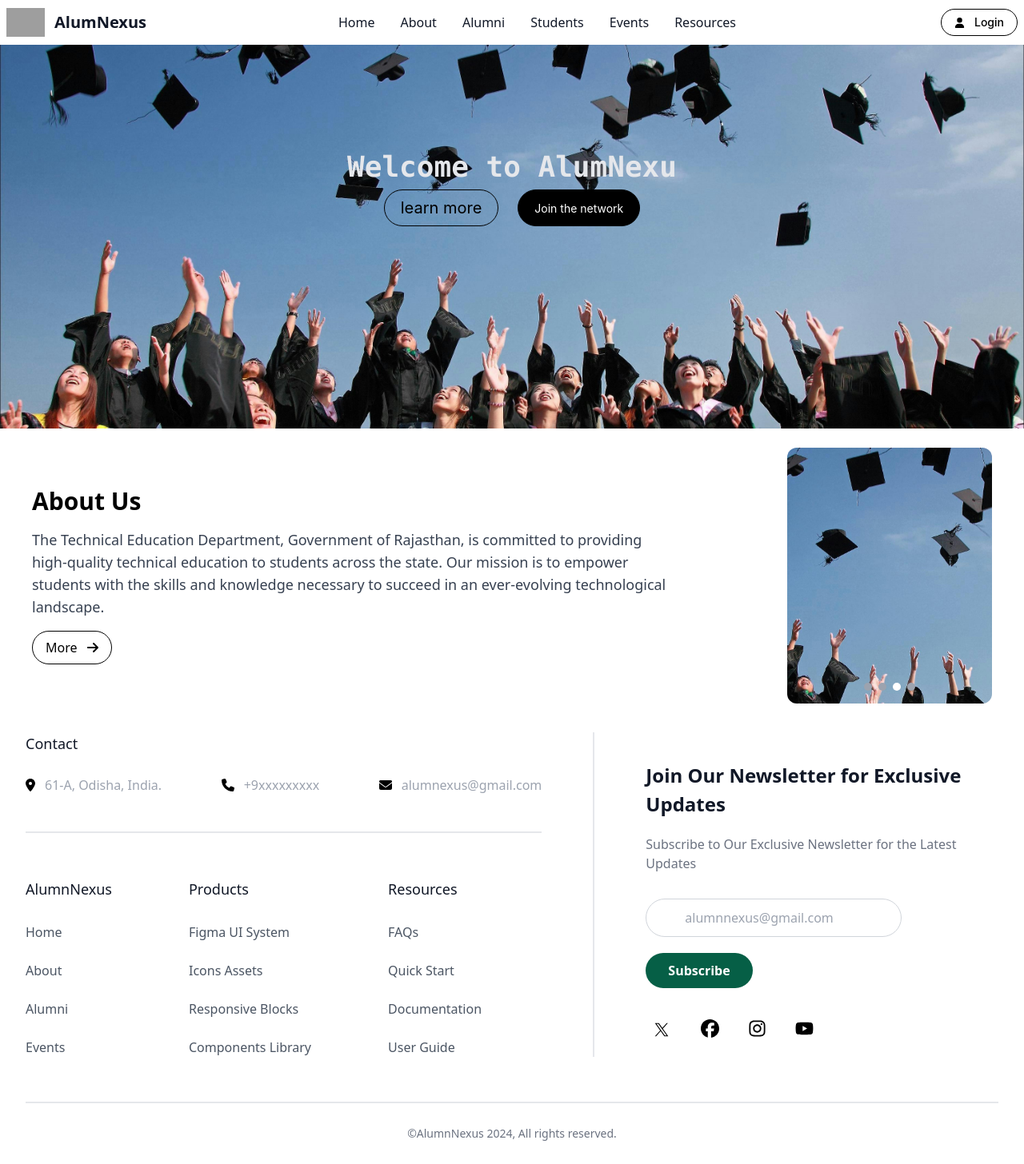
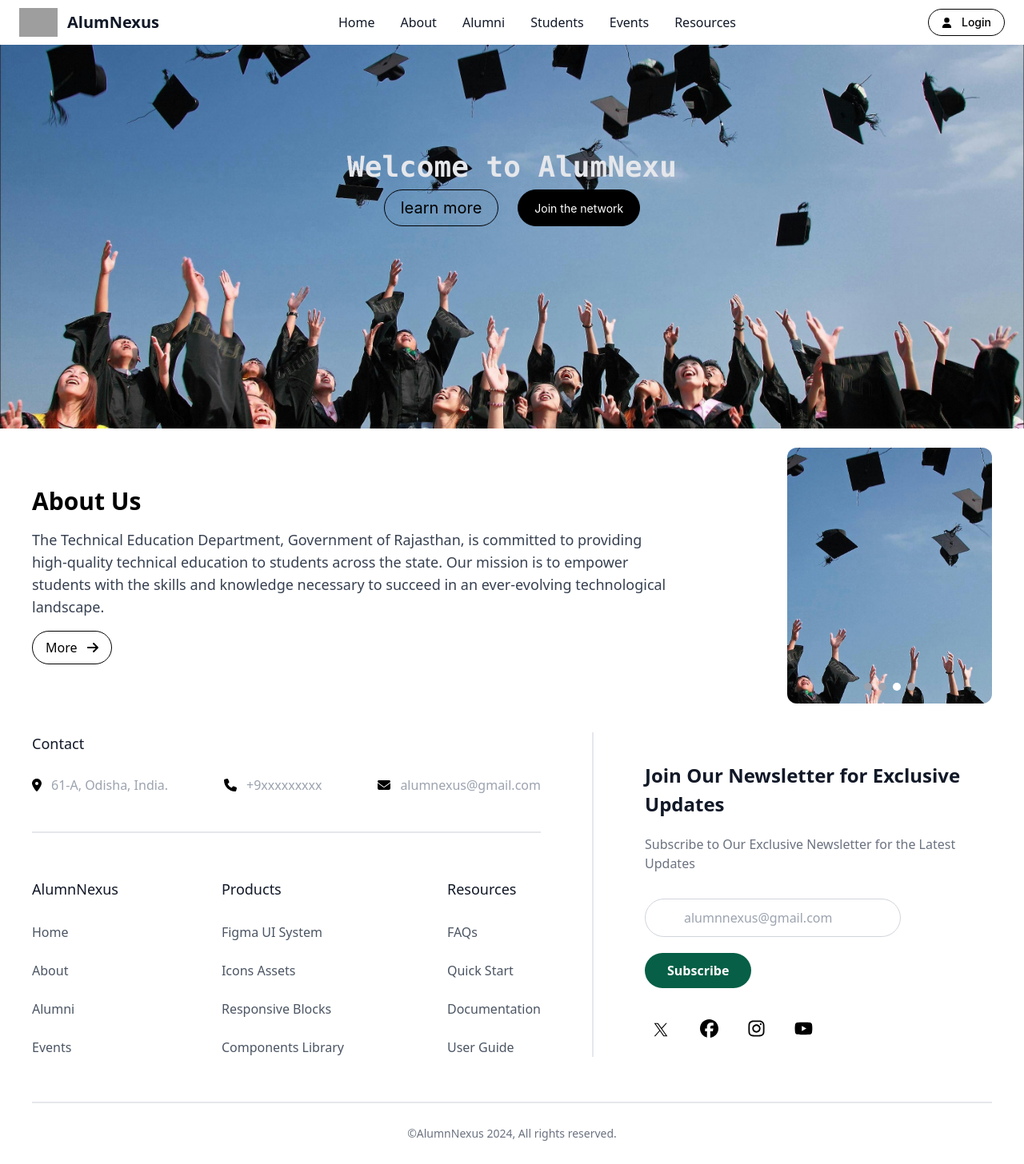
Before and after one commit to Maheshkumarjena/app, a Next.js app: page / in a window 1280 px wide. Shown: the whole page at 80% size. Built offline with nearby package versions, Linux system fonts and the light colour scheme; grey boxes are pictures that could not be loaded.

Commit message:
bug fixed

```diff
--- a/components/AboutUs.jsx
+++ b/components/AboutUs.jsx
@@ -31,7 +31,7 @@ const AboutUs = () => {
       };
 
   return (
-    <div className="flex flex-col md:flex-row items-center justify-between gap-2 p-6">
+    <div className="flex max-w-[1500px] flex-col md:flex-row items-center justify-between gap-2 p-6">
       <div className="md:w-2/3 text-left">
         <h2 className="text-3xl font-bold mb-4">About Us</h2>
         <p className="text-lg text-gray-700 mb-4">
--- a/components/Footer.jsx
+++ b/components/Footer.jsx
@@ -10,8 +10,8 @@ import { faYoutube, faInstagram, faFacebook } from '@fortawesome/free-brands-svg
 const Footer = () => {
   return (
 <>
-<section class="pt-3 pb-7 w-full ">
-    <div class="mx-auto max-w-7xl px-4">
+<section class="pt-3 max-w-[1500px] pb-7 w-full p-6 ">
+    <div class="mx-auto ">
       <div class="grid grid-cols-1 max-lg:gap-10 lg:grid-cols-12 lg:divide-x-2 divide-gray-200 pb-10 lg:pb-14 border-b-2 border-gray-200">
         <div class="lg:col-span-7 pr-9 xl:pr-16">
           <h5 class="text-lg font-medium text-gray-900 max-md:text-center mb-7">Contact</h5>
@@ -36,7 +36,7 @@ const Footer = () => {
                 </Link>
             </div>
           </div>
-          <div class="flex flex-col md:flex-row items-center max-lg:justify-between gap-8 lg:gap-14 xl:gap-24 pt-14">
+          <div class="flex flex-col md:flex-row items-center max-lg:justify-between gap-8 lg:gap-14 xl:gap-24 pt-14 justify-between ">
             <div class="block">
               <h6 class="text-lg font-medium text-gray-900 mb-7 max-md:text-center">AlumnNexus</h6>
               <ul class="flex flex-col max-md:items-center gap-6">
--- a/components/Navbar.jsx
+++ b/components/Navbar.jsx
@@ -30,7 +30,7 @@ const Navbar = () => {
   return (
     <div className='overflow-x-hidden '>
         <nav className=" navbar bg-white w-[100vw] border-gray-200 py-2.5 bg-gray-200 color-gray-900">
-    <div className="flex  flex-wrap items-center justify-between max-w-screen-xl px-2 mx-auto">
+    <div className="flex  flex-wrap items-center justify-between max-w-[1500px] px-6 mx-auto">
         <Link href="#" className=" z-50 flex items-center">
             <img src="https://www.svgrepo.com/show/499962/music.svg" className="h-9 mr-3 sm:h-9" alt="AlumNexus Logo"/>
             <span z-50 className="self-center hidden xsm:flex text-xl font-semibold whitespace-nowrap text-gray-900">AlumNexus</span>
```
